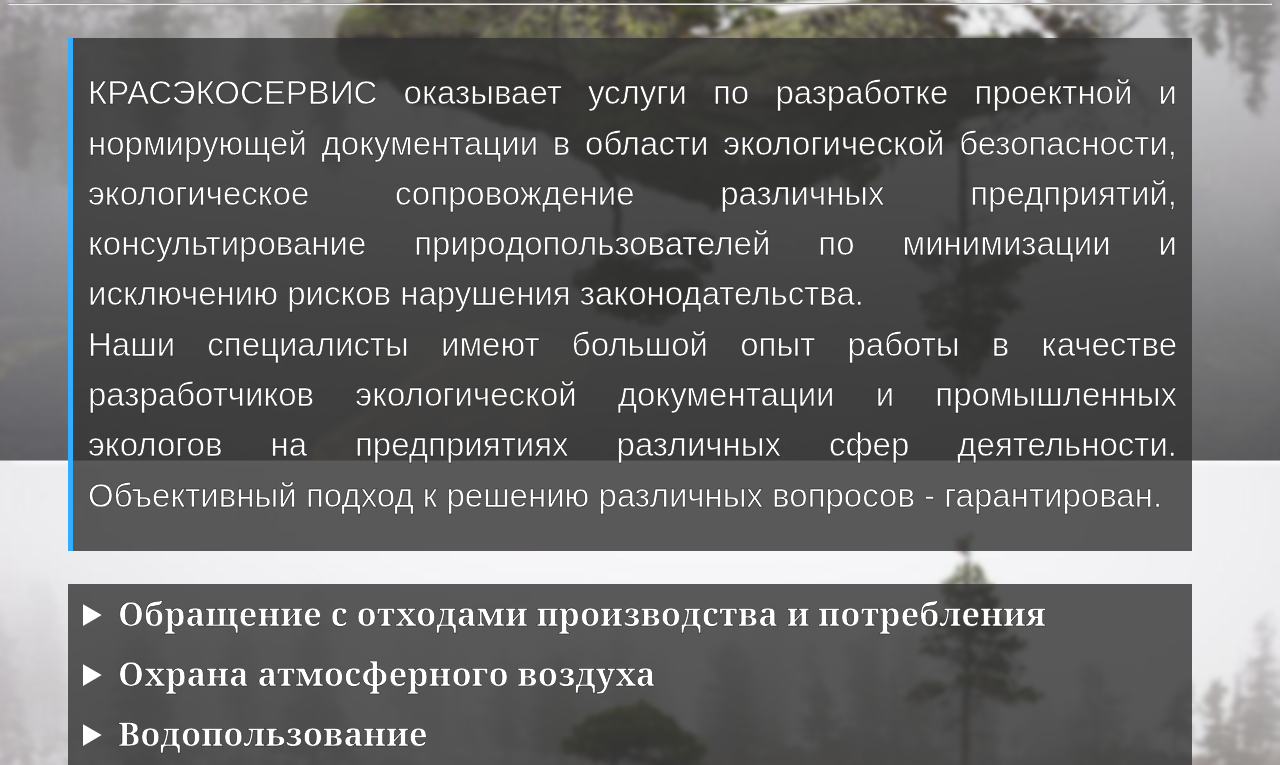
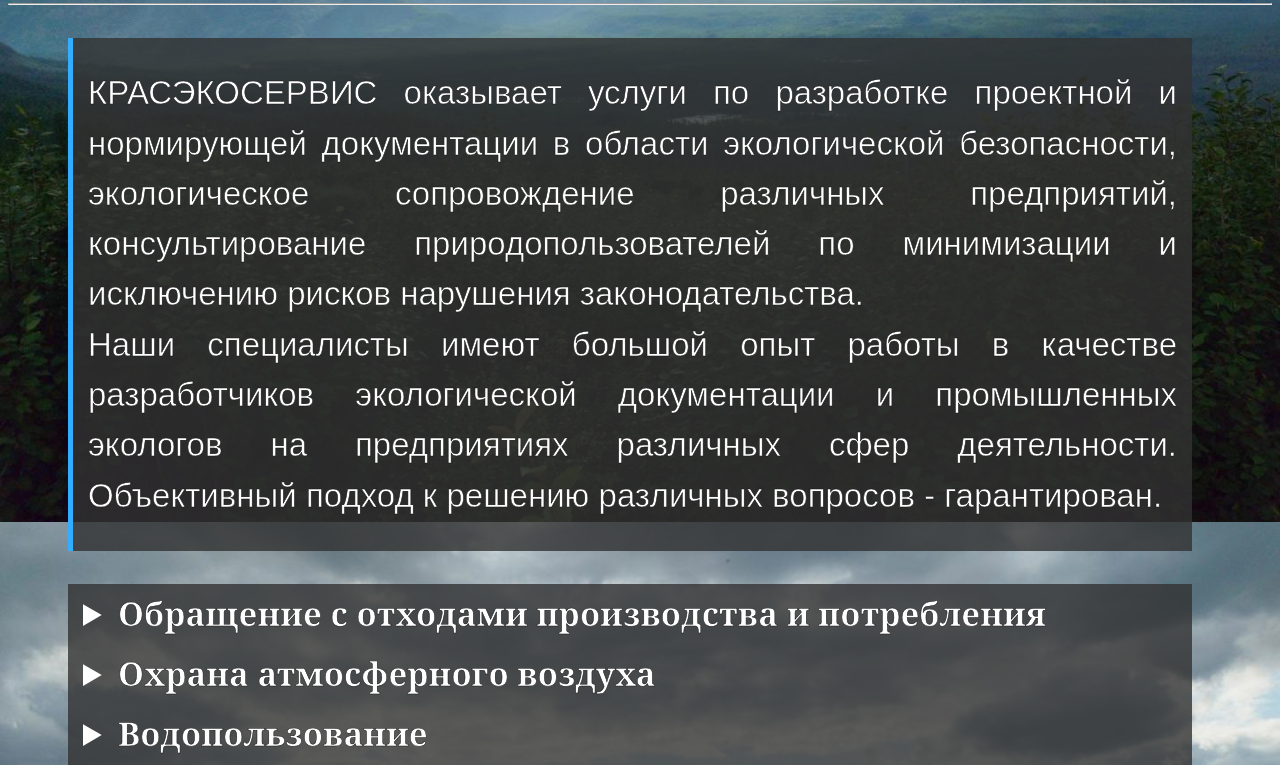
Before and after one commit to matveyka-voron/krasecos.ru, a plain HTML site: page index.html in a window 1280 px wide. Shown: the part 438-1203 px from the top of the page. Drawn offline with Linux system fonts and the light colour scheme.

Commit message:
Add files via upload

```diff
--- a/pages/css/style.css
+++ b/pages/css/style.css
@@ -1,5 +1,5 @@
 body {
-    background: url('back.png');
+    background: url('back.jpg');
     background-attachment: fixed;
     background-size: cover;
     color: white;
```
Also changed, not shown: pages/css/back.jpg (added), pages/img/back.jpg (added), pages/img/back.png (added).
